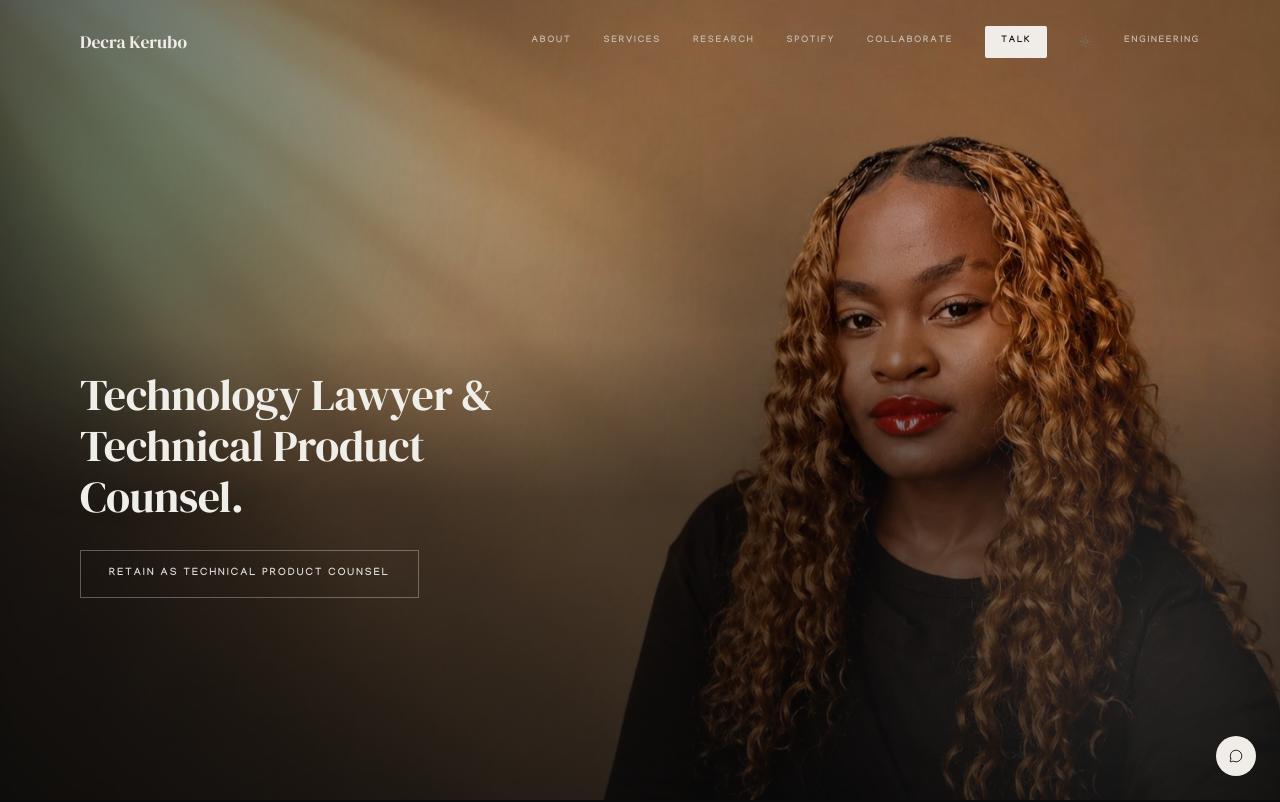
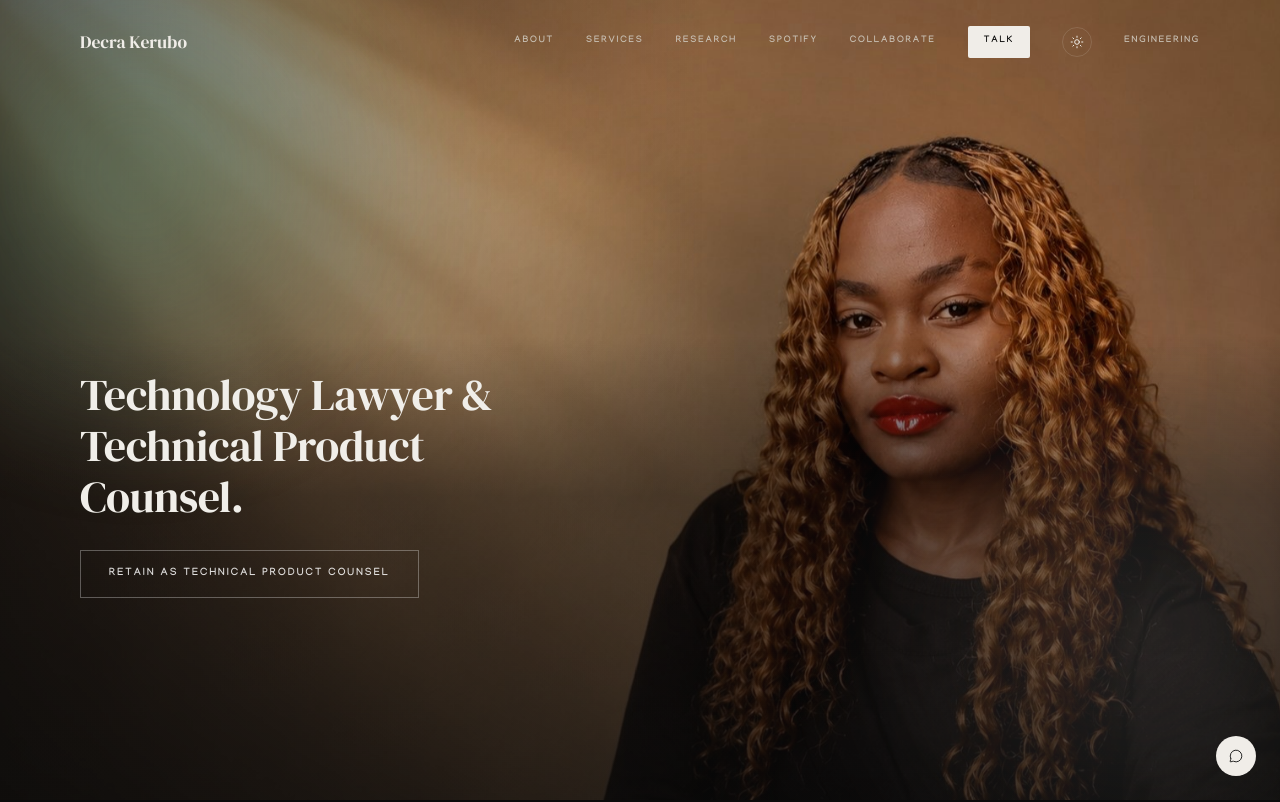
Before and after one commit to decra000/decra-kerubo, a Next.js app: page / in a window 1280 px wide. Shown: the top 802 px of the page. Built offline with nearby package versions, Linux system fonts and the light colour scheme.

Commit message:
theme toggle

```diff
--- a/components/layout/Navbar.tsx
+++ b/components/layout/Navbar.tsx
@@ -87,10 +87,21 @@ export function Navbar() {
               onMouseLeave={e => (e.currentTarget as HTMLElement).style.opacity = "1"}>
               Talk
             </Link>
-            <button onClick={toggle} style={{ background: "none", border: "none", cursor: "pointer", color: "var(--c-ink-muted)", lineHeight: 0, transition: "color 0.2s" }}
-              onMouseEnter={e => (e.currentTarget as HTMLElement).style.color = "var(--c-ink)"}
-              onMouseLeave={e => (e.currentTarget as HTMLElement).style.color = "var(--c-ink-mid)"}>
-              {theme === "dark" ? <Sun size={13} strokeWidth={1.5} /> : <Moon size={13} strokeWidth={1.5} />}
+            <button
+              onClick={toggle}
+              aria-label={theme === "dark" ? "Switch to light mode" : "Switch to dark mode"}
+              title={theme === "dark" ? "Light mode" : "Dark mode"}
+              className="theme-toggle"
+              style={{
+                display: "flex", alignItems: "center", justifyContent: "center",
+                width: "1.9rem", height: "1.9rem", borderRadius: "50%",
+                background: "none", border: "1px solid var(--c-border-strong)",
+                cursor: "pointer", color: "var(--c-ink)", lineHeight: 0,
+                transition: "color 0.25s, border-color 0.25s, transform 0.35s cubic-bezier(0.16,1,0.3,1)",
+              }}
+              onMouseEnter={e => { const el = e.currentTarget as HTMLElement; el.style.color = "var(--c-accent)"; el.style.borderColor = "var(--c-accent)"; el.style.transform = "rotate(35deg)"; }}
+              onMouseLeave={e => { const el = e.currentTarget as HTMLElement; el.style.color = "var(--c-ink)"; el.style.borderColor = "var(--c-border-strong)"; el.style.transform = "rotate(0deg)"; }}>
+              {theme === "dark" ? <Sun size={14} strokeWidth={1.7} /> : <Moon size={14} strokeWidth={1.7} />}
             </button>
             <Link href={engineeringLink.href} style={lk}
               onMouseEnter={e => (e.currentTarget as HTMLElement).style.color = "var(--c-ink)"}
@@ -100,8 +111,16 @@ export function Navbar() {
           </nav>
 
           <div className="nav-mob-btn" style={{ display: "none", alignItems: "center", gap: "1rem" }}>
-            <button onClick={toggle} style={{ background: "none", border: "none", cursor: "pointer", color: "var(--c-ink-muted)", lineHeight: 0 }}>
-              {theme === "dark" ? <Sun size={14} strokeWidth={1.5} /> : <Moon size={14} strokeWidth={1.5} />}
+            <button
+              onClick={toggle}
+              aria-label={theme === "dark" ? "Switch to light mode" : "Switch to dark mode"}
+              style={{
+                display: "flex", alignItems: "center", justifyContent: "center",
+                width: "1.9rem", height: "1.9rem", borderRadius: "50%",
+                background: "none", border: "1px solid var(--c-border-strong)",
+                cursor: "pointer", color: "var(--c-ink)", lineHeight: 0,
+              }}>
+              {theme === "dark" ? <Sun size={14} strokeWidth={1.7} /> : <Moon size={14} strokeWidth={1.7} />}
             </button>
             <button onClick={() => setMob(v => !v)} style={{ background: "none", border: "none", cursor: "pointer", color: "var(--c-ink)", lineHeight: 0 }}>
               {mob ? <X size={18} strokeWidth={1.5} /> : <Menu size={18} strokeWidth={1.5} />}
```
